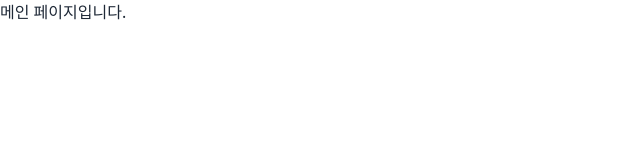
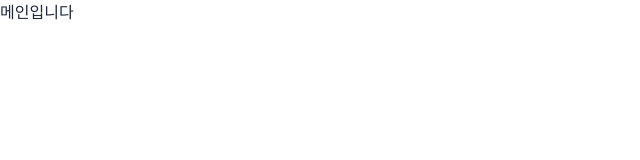
Before and after one commit to minsol1/ijoa, a React (Vite) app in the folder frontend/ijoa-project/: page / in a window 1280 px wide. Shown: the top 160 px of the page, without its empty margins (0-640 px from the left). Built offline with nearby package versions, Linux system fonts and the light colour scheme; the HTML template or start-up script is replaced by a standard one.

Commit message:
[FE] Fix: router 오류 해결

```diff
--- a/frontend/ijoa-project/src/App.tsx
+++ b/frontend/ijoa-project/src/App.tsx
@@ -1,12 +1,7 @@
-import { BrowserRouter } from "react-router-dom";
-import RenderRoutes from "./router/routes";
+import React from "react";
 
 const App = () => {
-  return (
-    <BrowserRouter>
-      <RenderRoutes />
-    </BrowserRouter>
-  );
+  return <div>메인입니다</div>;
 };
 
 export default App;
--- a/frontend/ijoa-project/src/pages/_layout.tsx
+++ /dev/null
@@ -1,14 +0,0 @@
-import React, { Suspense } from "react";
-import { Outlet } from "react-router-dom";
-
-const Layout: React.FC = () => {
-  return (
-    <div>
-      <Suspense fallback={"loading..."}>
-        <Outlet />
-      </Suspense>
-    </div>
-  );
-};
-
-export default Layout;
--- a/frontend/ijoa-project/src/pages/index.tsx
+++ /dev/null
@@ -1,5 +0,0 @@
-const IndexPage = () => {
-  return <div>메인 페이지입니다.</div>;
-};
-
-export default IndexPage;
--- a/frontend/ijoa-project/src/router/routes.tsx
+++ /dev/null
@@ -1,49 +0,0 @@
-import React, { FC, ReactNode } from "react";
-import { Route, Routes } from "react-router-dom";
-// import LoadingPage from "@/pages/common/loading";
-// import DashboardLayout from "@/layouts/DashboardLayout";
-
-type DashboardLayout = {
-  children: ReactNode;
-};
-
-interface RouteType {
-  path: string;
-  layout?: FC<DashboardLayout>;
-  element: React.LazyExoticComponent<FC>;
-}
-
-const routes: RouteType[] = [
-  {
-    path: "/",
-    element: React.lazy(() => import("../pages/index")),
-  },
-];
-
-const RenderRoutes = () => {
-  return (
-    // <React.Suspense fallback={<LoadingPage />}>
-    <React.Suspense>
-      <Routes>
-        {routes.map((route, i) => {
-          const RouteElement = route.element;
-          const RouteLayout = route.layout || React.Fragment;
-
-          return (
-            <Route
-              key={i}
-              path={route.path}
-              element={
-                <RouteLayout>
-                  <RouteElement />
-                </RouteLayout>
-              }
-            />
-          );
-        })}
-      </Routes>
-    </React.Suspense>
-  );
-};
-
-export default RenderRoutes;
--- a/frontend/ijoa-project/tsconfig.app.json
+++ b/frontend/ijoa-project/tsconfig.app.json
@@ -12,7 +12,7 @@
     "isolatedModules": true,
     "moduleDetection": "force",
     "noEmit": true,
-    "jsx": "react-jsx",
+    // "jsx": "react-jsx",
 
     /* Linting */
     "strict": true,
--- a/frontend/ijoa-project/vite.config.ts
+++ b/frontend/ijoa-project/vite.config.ts
@@ -1,9 +1,7 @@
 import { defineConfig } from "vite";
 import react from "@vitejs/plugin-react-swc";
 import { VitePWA } from "vite-plugin-pwa";
-import withReactRouter from 'vite-plugin-next-react-router';
 
-// https://vite.dev/config/
 export default defineConfig({
   plugins: [
     react(),
@@ -11,6 +9,5 @@ export default defineConfig({
       registerType: "autoUpdate",
       includeAssets: ["favicon.ico", "apple-touch-icon.png", "mask-icon.svg"],
     }),
-    withReactRouter()
   ],
 });
```
